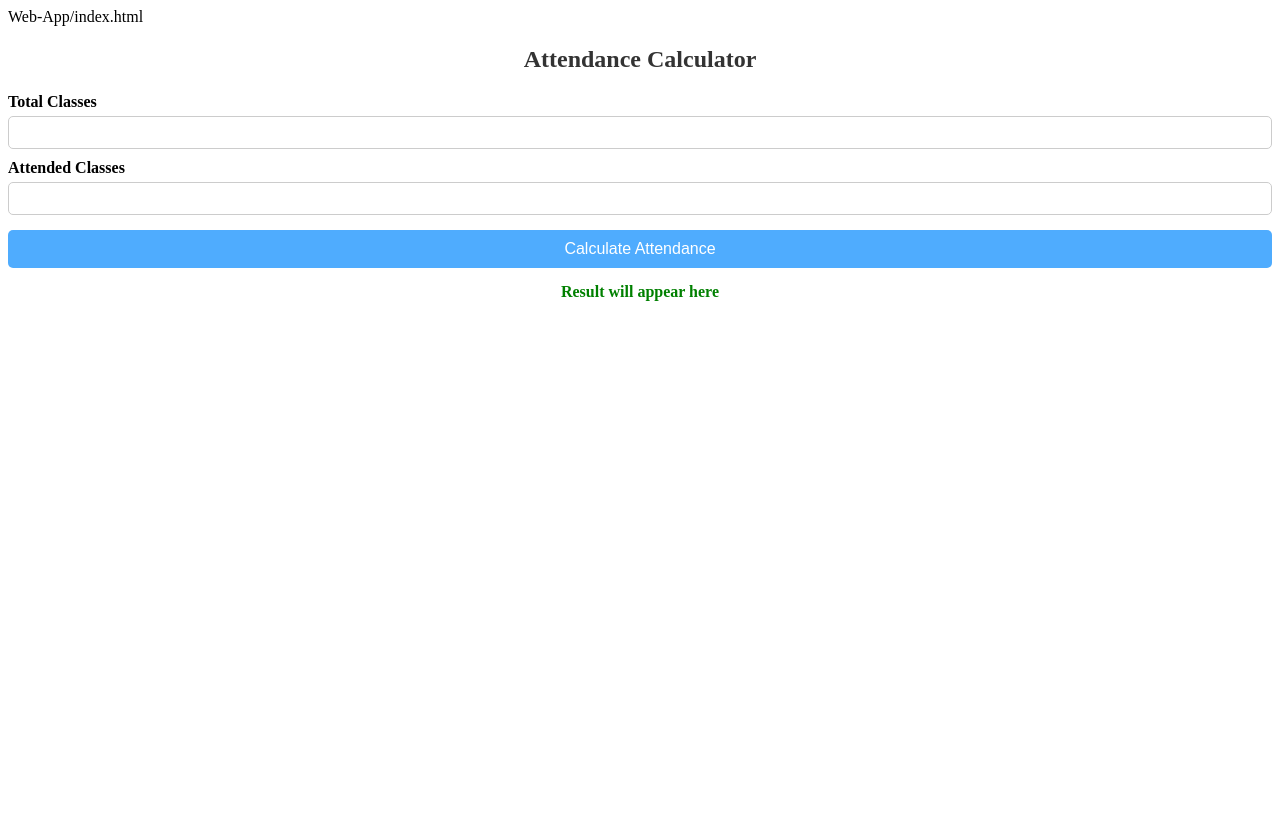
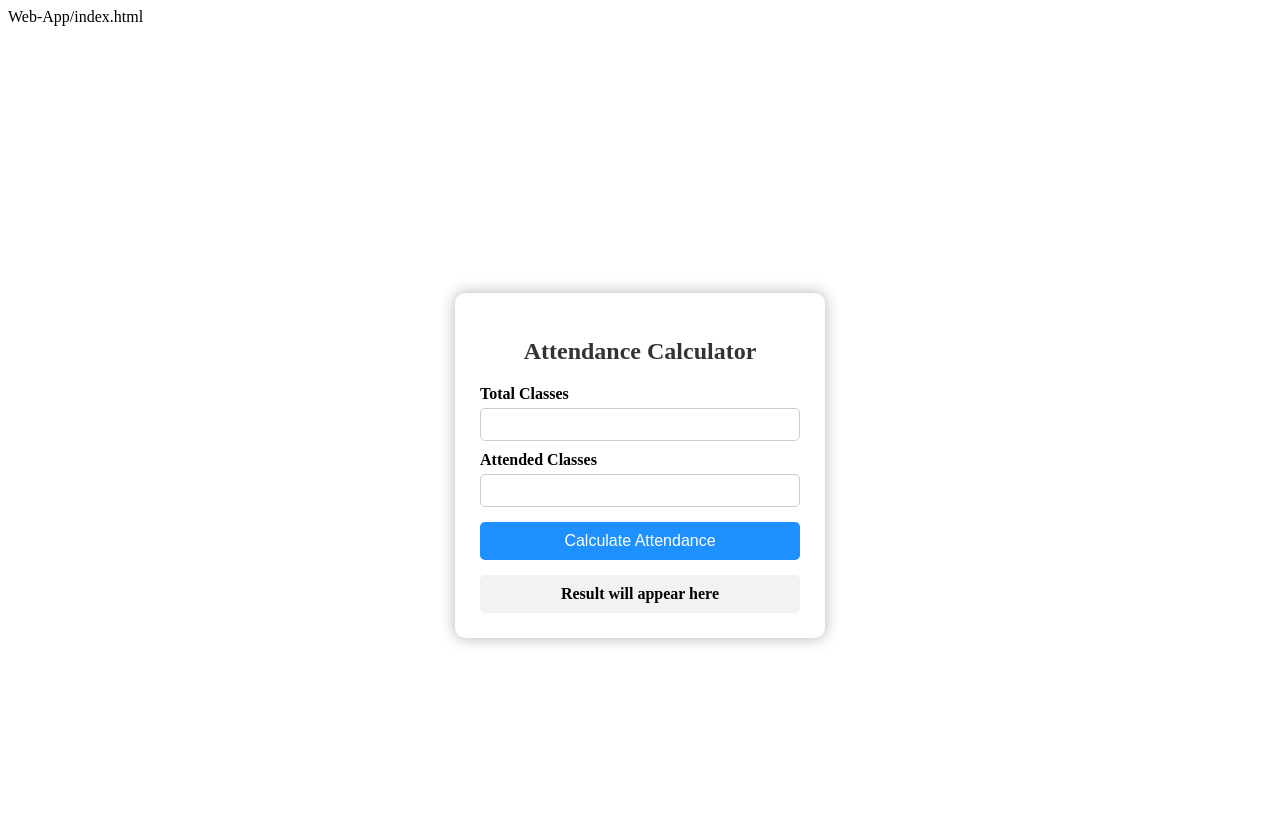
Before and after one commit to aakankshalakkas24-ctrl/Student-Utility-Management-System-project, a PHP site: page / in a window 1280 px wide. Before the commit the page ends 301 px from the top, so only its background shows below. Run offline with PHP 8.4, Linux system fonts and the light colour scheme.

Commit message:
Update style.css

```diff
--- a/Web-App/style.css
+++ b/Web-App/style.css
@@ -1,32 +1,31 @@
 Web-App/style.css
 body {
-    font-family: Arial, sans-serif;
-    background: linear-gradient(to right, #4facfe, #00f2fe);
     margin: 0;
     padding: 0;
+    font-family: Arial, sans-serif;
+    background-color: #1e90ff;
 }
 
-.container {
+.main-box {
     width: 100%;
     height: 100vh;
     display: flex;
+    flex-direction: column;
+    align-items: center;
     justify-content: center;
-    align-items: center;
-}
-
-.card {
-    background-color: white;
-    padding: 25px;
-    border-radius: 10px;
-    width: 320px;
-    box-shadow: 0px 8px 20px rgba(0,0,0,0.2);
 }
 
 h1 {
-    text-align: center;
     color: white;
-    position: absolute;
-    top: 20px;
+    margin-bottom: 20px;
+}
+
+.calculator-box {
+    background-color: white;
+    padding: 25px;
+    width: 320px;
+    border-radius: 10px;
+    box-shadow: 0 0 15px rgba(0,0,0,0.3);
 }
 
 h2 {
@@ -52,7 +51,7 @@
     width: 100%;
     margin-top: 15px;
     padding: 10px;
-    background-color: #4facfe;
+    background-color: #1e90ff;
     color: white;
     border: none;
     border-radius: 5px;
@@ -61,13 +60,15 @@
 }
 
 button:hover {
-    background-color: #007bff;
+    background-color: #0b5ed7;
 }
 
-#result {
+.result-box {
     margin-top: 15px;
+    padding: 10px;
     text-align: center;
-    font-size: 16px;
     font-weight: bold;
-    color: green;
+    border-radius: 5px;
+    background-color: #f2f2f2;
+    color: black;
 }
```
